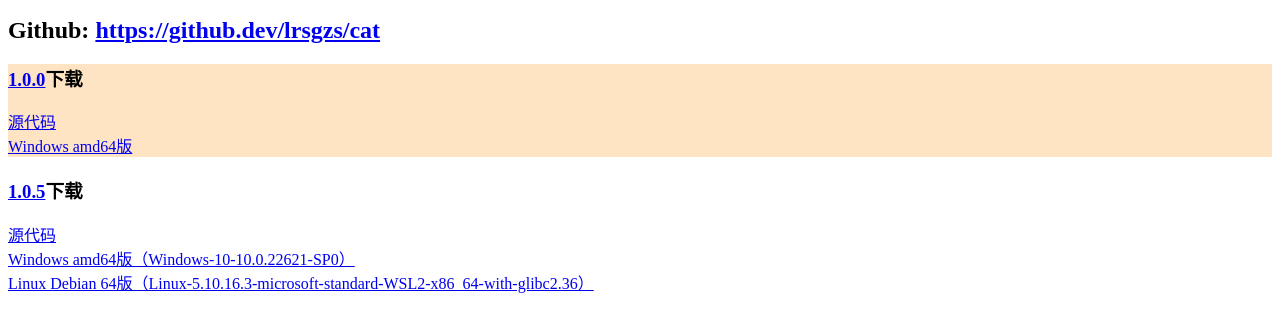
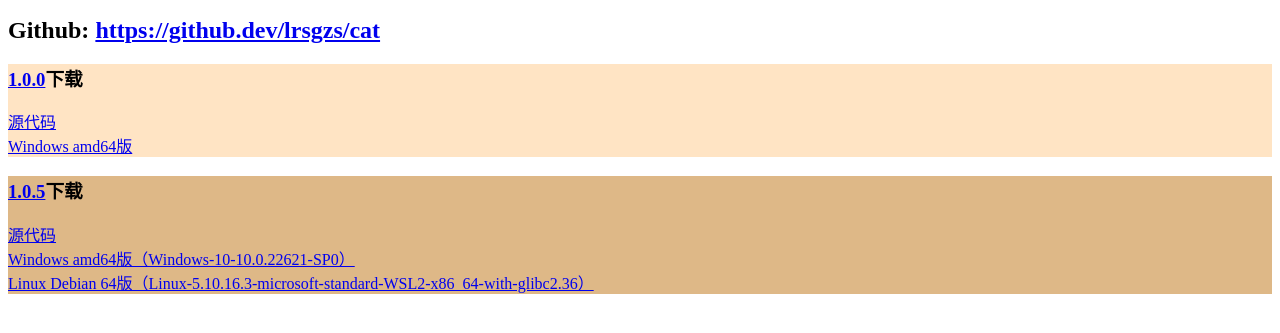
Before and after one commit to lrsgzs/cat, a plain HTML site: page index.html in a window 1280 px wide. Shown: the part 127-460 px from the top of the page. Drawn offline with Linux system fonts and the light colour scheme.

Commit message:
upload style

```diff
--- a/index.html
+++ b/index.html
@@ -19,7 +19,7 @@
             <br>
         </div>
 
-        <div id="#1_0_5 style="background-color: beige;">
+        <div id="#1_0_5" style="background-color: burlywood;">
             <h3><a href="https://github.com/lrsgzs/cat/releases/tag/1.0.5_tag">1.0.5</a>下载</h3>
 
             <a href="https://github.com/lrsgzs/cat/archive/refs/tags/1.0.5_tag.zip">源代码</a>
```
